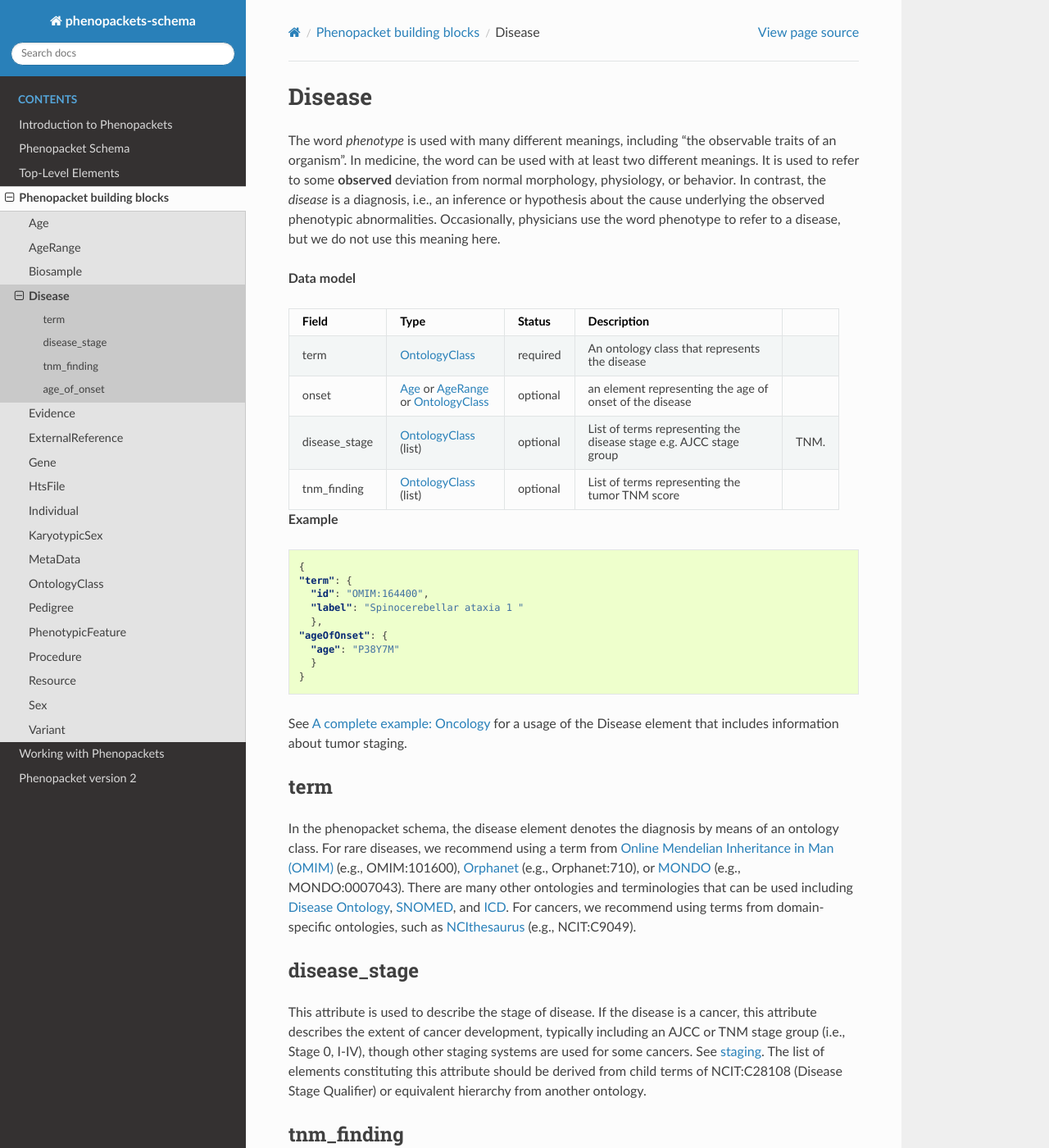
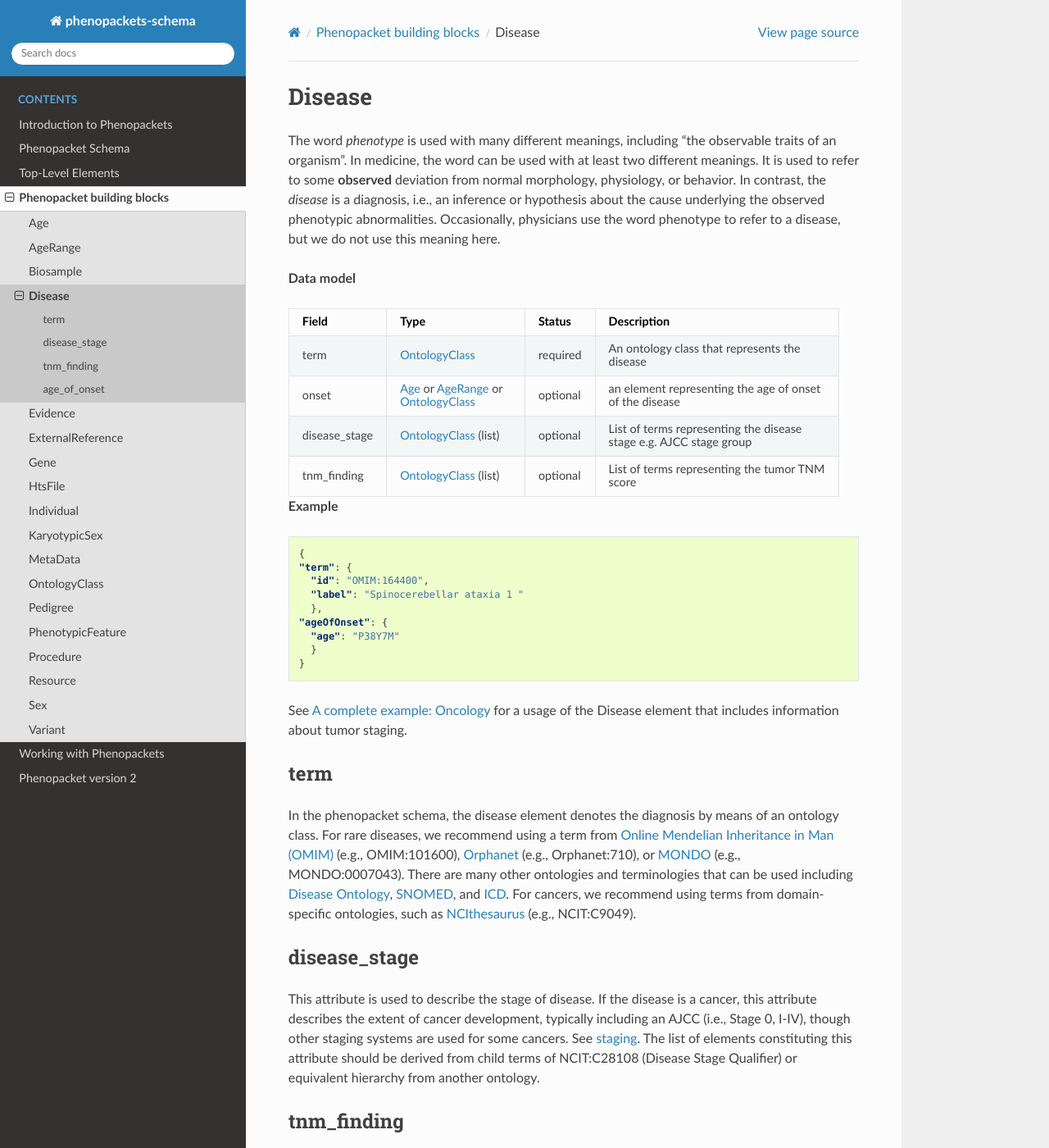
Before and after one commit to phenopackets/phenopacket-schema, a Sphinx documentation site: the page built from docs/disease.rst, in a window 1280 px wide and 1400 px high. Shown: the whole window at 82% size. Built offline with Sphinx 7.4.7 and the Read the Docs theme 2.0.0, drawn with Linux system fonts in a browser that asks for light colours.

Commit message:
Update disease.rst
Removal of TNM from disease_stage description

```diff
--- a/docs/disease.rst
+++ b/docs/disease.rst
@@ -20,7 +20,7 @@
 
    term, :ref:`rstontologyclass`, required, An ontology class that represents the disease
    onset, :ref:`rstage` or :ref:`rstagerange` or :ref:`rstontologyclass`, optional, an element representing the age of onset of the disease
-   disease_stage, :ref:`rstontologyclass` (list), optional, List of terms representing the disease stage e.g. AJCC stage group, TNM.
+   disease_stage, :ref:`rstontologyclass` (list), optional, List of terms representing the disease stage e.g. AJCC stage group
    tnm_finding, :ref:`rstontologyclass` (list), optional, List of terms representing the tumor TNM score
 
 
@@ -58,7 +58,7 @@
 ~~~~~~~~~~~
 
 This attribute is used to describe the stage of disease. If the disease is a cancer, this attribute describes
-the extent of cancer development, typically including an AJCC or TNM stage group (i.e., Stage 0, I-IV), though other staging
+the extent of cancer development, typically including an AJCC (i.e., Stage 0, I-IV), though other staging
 systems are used for some cancers. See `staging <https://www.cancer.gov/about-cancer/diagnosis-staging/staging>`_.
 The list of elements constituting this attribute should be derived from child terms of NCIT:C28108 (Disease Stage
 Qualifier) or equivalent hierarchy from another ontology.
```
